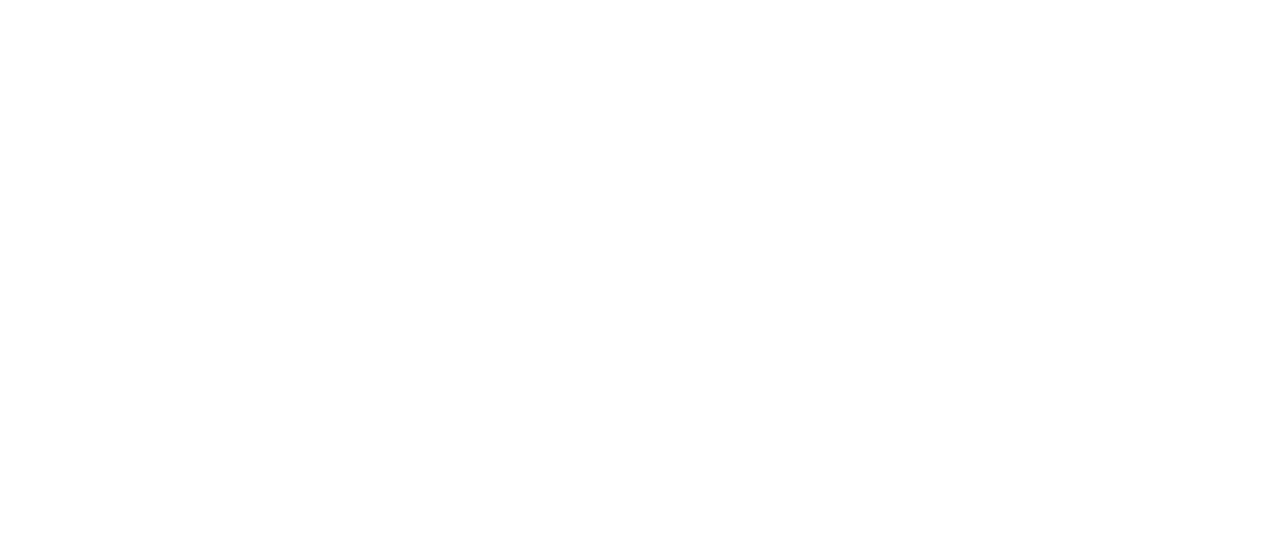
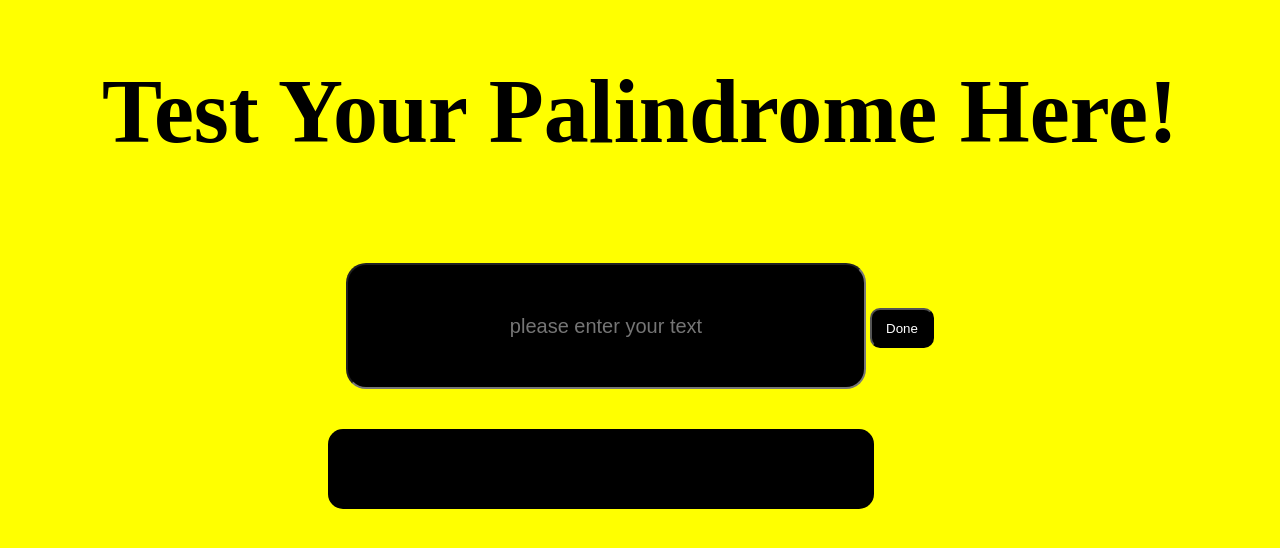
Before and after one commit to JaffDavy/Palindrome-Checker, a plain HTML site: page index.html in a window 1280 px wide. Drawn offline with Linux system fonts and the light colour scheme.

Commit message:
palindrome check page

```diff
--- a/assets/styles/styles.css
+++ b/assets/styles/styles.css
@@ -0,0 +1,47 @@
+#style {
+  text-align: center;
+  margin-top: 100px;
+}
+
+h1 {
+    text-align: center;
+    font-size: 90px;
+}
+
+#result {
+  background-color: black;
+  color: white;
+  width: 40%;
+  margin-left: 25vw;
+  margin-top: 5vh;
+  padding: 20px;
+  border-radius: 15px;
+  height: 5vh;
+}
+
+p {
+  font-size: x-large;
+}
+
+#text_area {
+  height: 15vh;
+  width: 40vw;
+  border-radius: 20px;
+  text-align: center;
+  gap: 20px;
+  background-color: black;
+  color: white;
+  font-size: 20px;
+}
+
+button {
+  width: 5vw;
+  height: 5vh;
+  background-color: black;
+  color: white;
+  border-radius: 10px;
+}
+
+body {
+  background-color: yellow;
+}
--- a/index.html
+++ b/index.html
@@ -7,6 +7,12 @@
         <link rel="stylesheet" href="./assets/styles/styles.css">
     </head>
     <body>
+        <h1>Test Your Palindrome Here!</h1>
+        <div id="style">
+            <input type="text" id="text_area" placeholder="please enter your text">
+            <button onclick="check_palindrome()">Done</button>
+           <div><p id="result"></p></div>
+        </div>
         <script src="index.js"></script>
     </body>
 </html>
--- a/index.js
+++ b/index.js
@@ -0,0 +1,24 @@
+// check for input string
+function palindromeTest(str) {
+    let s = str.length - 1
+    for (let i = 0; i < str.length/2; i++) {
+        if (str[i] !== str[s]) {
+            return false
+        }
+        s--
+    }
+    return true
+}
+
+function check_palindrome() {
+  // get the values from html
+  const pali = document.getElementById ('text_area').value
+  const isPalindrome = palindromeTest (pali)
+  const E = document.getElementById ('result')
+  // if condition to check if it's palindrome
+  if (isPalindrome) {
+    E.innerHTML = 'Correct, It is a  palindrome'
+  } else {
+    E.innerHTML = 'Sorry, it is not palindrome'
+  }
+}
```
Also changed, not shown: assets/styles/images/screencapture-127-0-0-1-5500-2023-12-07-10_53_55.png (added), 1 other file.
